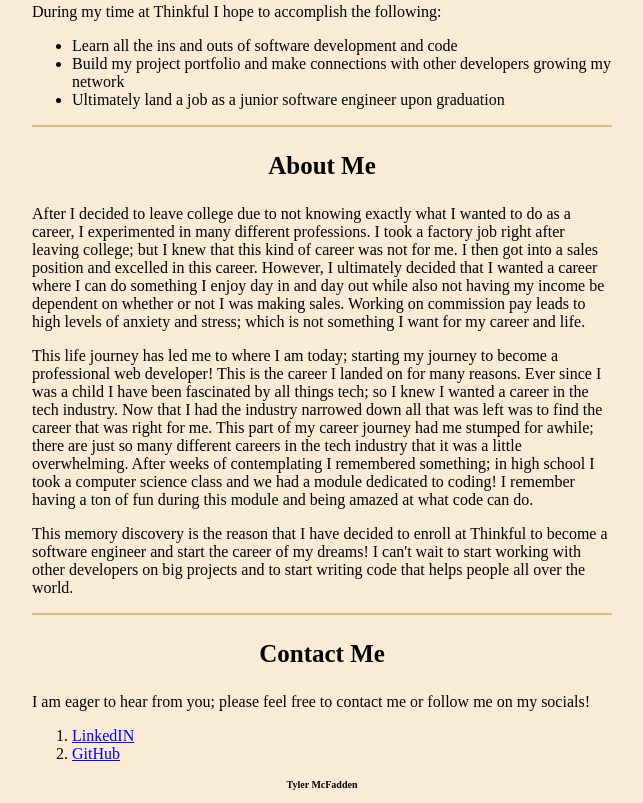
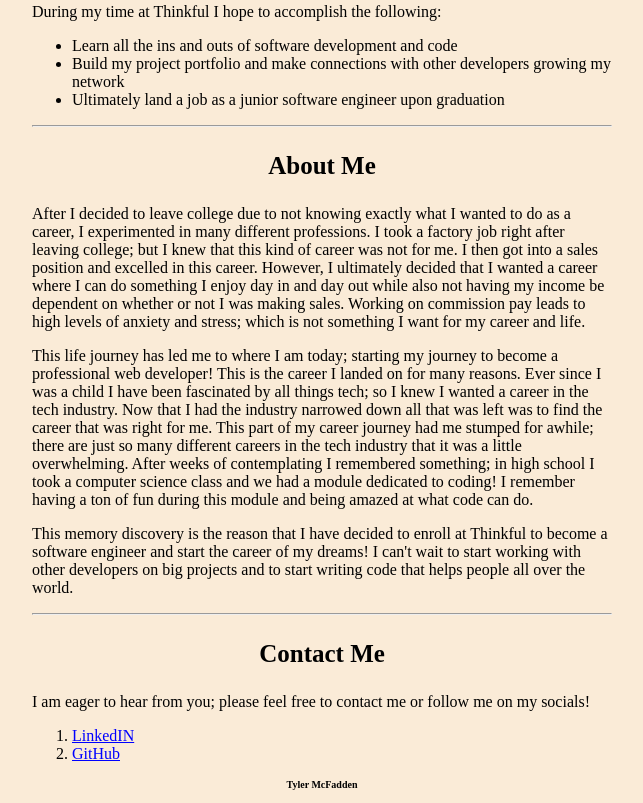
Before and after one commit to TylerMcFadden2/myportfoliopage, a plain HTML site: page index.html in a window 1280 px wide. Shown: the part 697-1500 px from the top of the page, without its empty margins (318-961 px from the left). Drawn offline with Linux system fonts and the light colour scheme.

Commit message:
Update index.html

```diff
--- a/index.html
+++ b/index.html
@@ -4,7 +4,7 @@
     <meta charset="UTF-8">
     <meta name="viewport" content="width=device-width">
     <title>TylerMcFaddenPortfolio</title>
-    <link href="style.css" rel="stylesheet" type="text/css"/>
+    <link href="style.css" rel="stylesheet" type="text/css">
 </head>
 <body>
     <!-- Making the header for the top of the page -->
@@ -24,7 +24,7 @@
             <li>Build my project portfolio and make connections with other developers growing my network</li>
             <li>Ultimately land a job as a junior software engineer upon graduation</li>
         </ul>
-    <hr color="burlywood">
+    <hr>
     <!-- this section container will contain information about me and why i chose to pursue this career -->
     <section>
         <h3>About Me</h3>
@@ -32,7 +32,7 @@
         <p>This life journey has led me to where I am today; starting my journey to become a professional web developer! This is the career I landed on for many reasons. Ever since I was a child I have been fascinated by all things tech; so I knew I wanted a career in the tech industry. Now that I had the industry narrowed down all that was left was to find the career that was right for me. This part of my career journey had me stumped for awhile; there are just so many different careers in the tech industry that it was a little overwhelming. After weeks of contemplating I remembered something; in high school I took a computer science class and we had a module dedicated to coding! I remember having a ton of fun during this module and being amazed at what code can do. </p>
         <p>This memory discovery is the reason that I have decided to enroll at Thinkful to become a software engineer and start the career of my dreams! I can't wait to start working with other developers on big projects and to start writing code that helps people all over the world.</p>
     </section>
-    <hr color="burlywood">
+    <hr>
     <!-- container with my social links to get in contact -->
     <article>
         <h3>Contact Me</h3>
```
